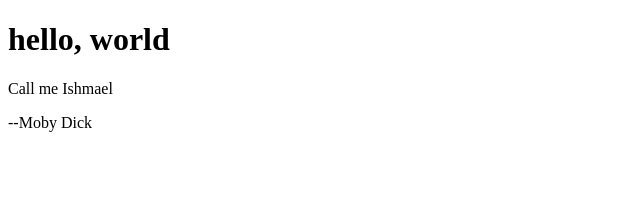
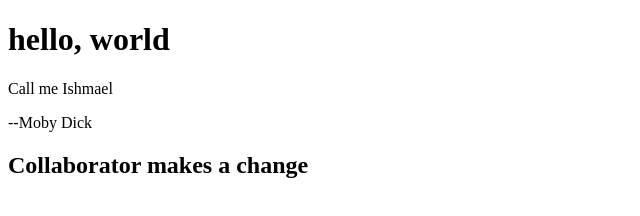
Before and after one commit to KnitAllNight/LEGtbD, a plain HTML site: page index.html in a window 1280 px wide. Shown: the whole page, without its empty margins (0-640 px from the left). Drawn offline with Linux system fonts and the light colour scheme.

Commit message:
Collaborator added to index.html

```diff
--- a/index.html
+++ b/index.html
@@ -7,5 +7,6 @@
     <h1>hello, world</h1>
     <p>Call me Ishmael</p>
     <p>--Moby Dick</p>
+    <h2>Collaborator makes a change</h2>
   </body>
 </html>
```
